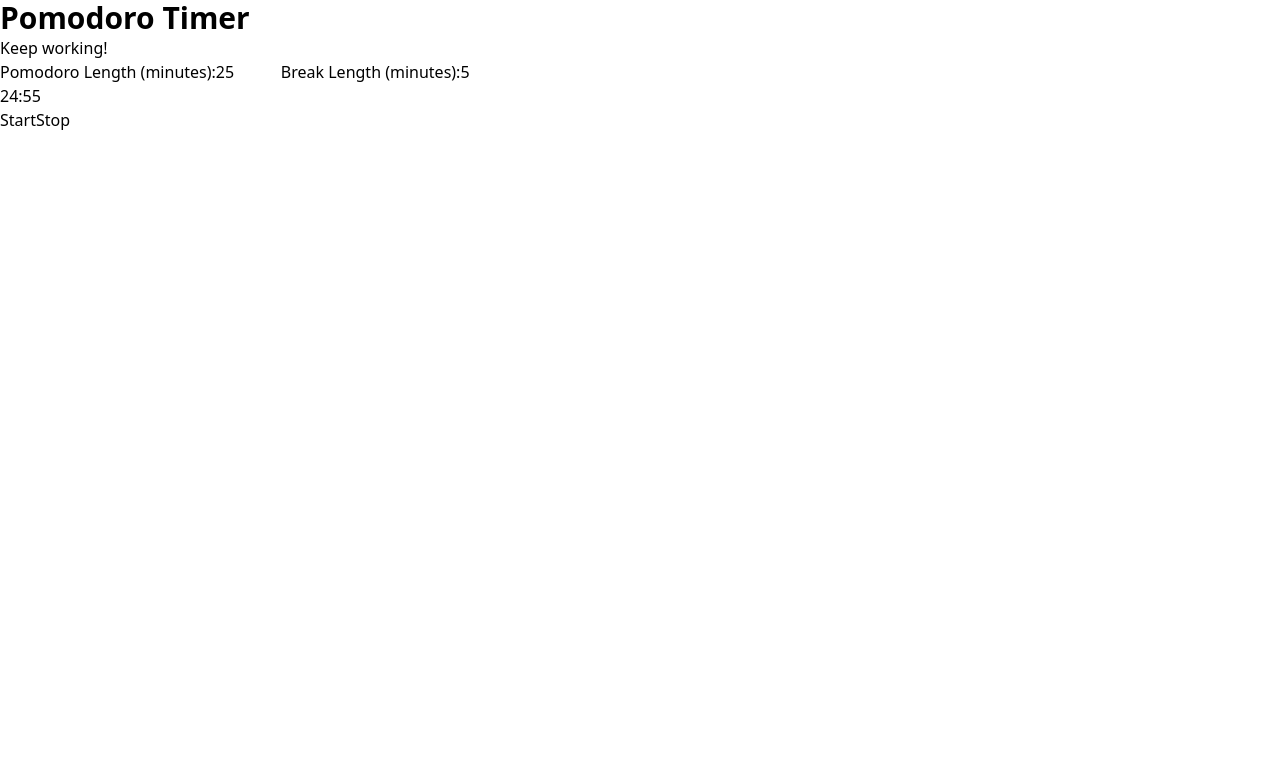
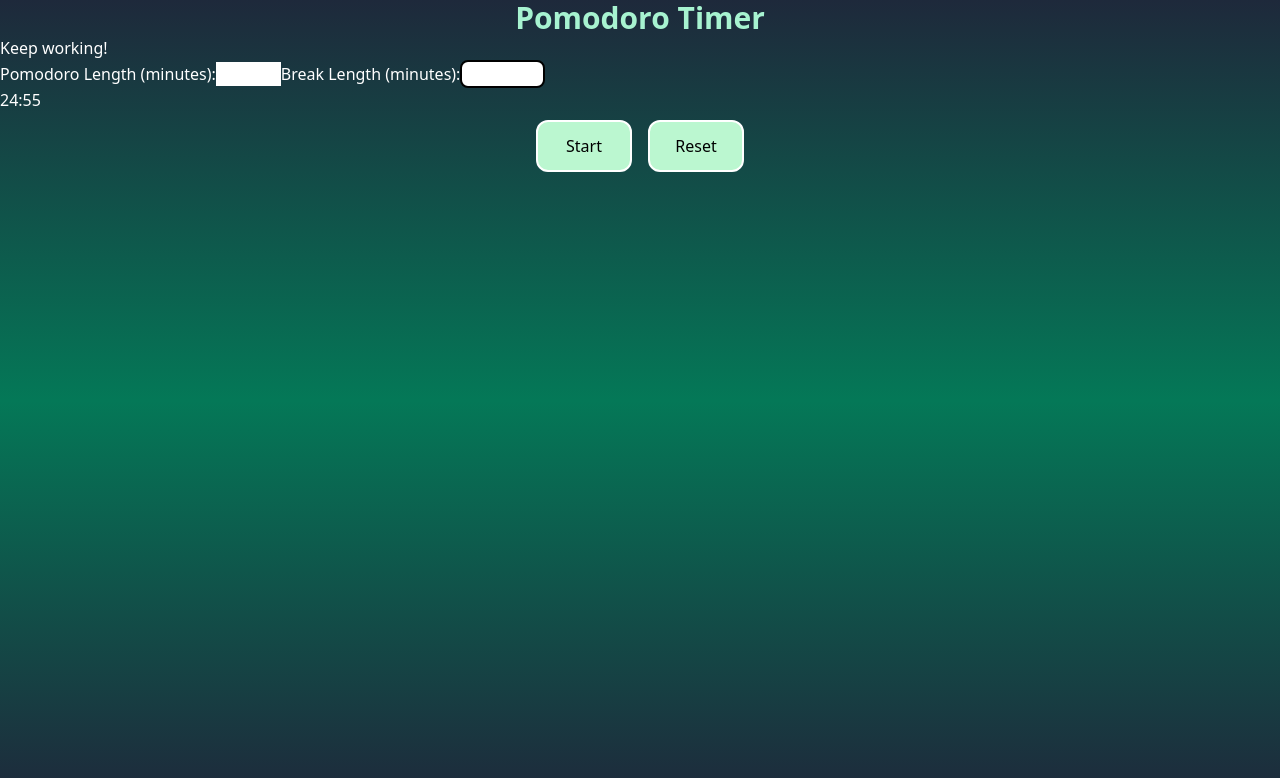
Before and after one commit to Dillonpw/pomodoro, a React (Vite) app: page / in a window 1280 px wide. Shown: the top 778 px of the page. Built offline with nearby package versions, Linux system fonts and the light colour scheme.

Commit message:
very basic styles applied for visibility

```diff
--- a/src/components/App.tsx
+++ b/src/components/App.tsx
@@ -3,11 +3,11 @@ import Timer from "./timer";
 
 function App() {
   return (
-    <>
-    <Header />
-    <Timer />
-    </>
-  )
+    <main className="h-screen bg-gradient-to-b from-slate-800 via-emerald-700 to-slate-800">
+      <Header />
+      <Timer />
+    </main>
+  );
 }
 
 export default App;
--- a/src/components/header.tsx
+++ b/src/components/header.tsx
@@ -1,8 +1,10 @@
 const Header = () => {
-    return (
-        <header>
-            <p className="text-3xl font-bold">Pomodoro Timer</p>
-        </header>
-    );
+  return (
+    <header>
+      <p className="flex justify-center text-3xl font-bold text-emerald-200">
+        Pomodoro Timer
+      </p>
+    </header>
+  );
 };
 export default Header;
--- a/src/components/timer.tsx
+++ b/src/components/timer.tsx
@@ -59,7 +59,7 @@ const PomodoroTimer = () => {
   };
 
   return (
-    <>
+    <main className="flex  flex-col text-white ">
       <div>
         <h1>{isPomodoro ? "Keep working!" : "Take a break!"}</h1>
       </div>
@@ -75,7 +75,7 @@ const PomodoroTimer = () => {
         />
         <label>Break Length (minutes):</label>
         <input
-          className="no-spinner"
+          className="no-spinner px-2 rounded-lg border-2 border-black"
           type="number"
           min={1}
           max={60}
@@ -87,9 +87,21 @@ const PomodoroTimer = () => {
         <span>{minutes}:</span>
         <span>{seconds < 10 ? `0${seconds}` : seconds}</span>
       </div>
-      <button onClick={handleStart}>Start</button>
-      <button onClick={handleStop}>Stop</button>
-    </>
+      <div className="flex justify-center text-black">
+        <button
+          className="m-2 w-24 rounded-xl border-2 border-solid border-white bg-green-200 p-3"
+          onClick={handleStart}
+        >
+          Start
+        </button>
+        <button
+          className="m-2 w-24 rounded-xl border-2 border-solid border-white bg-green-200 p-3"
+          onClick={handleStop}
+        >
+          Reset
+        </button>
+      </div>
+    </main>
   );
 };
 
```
